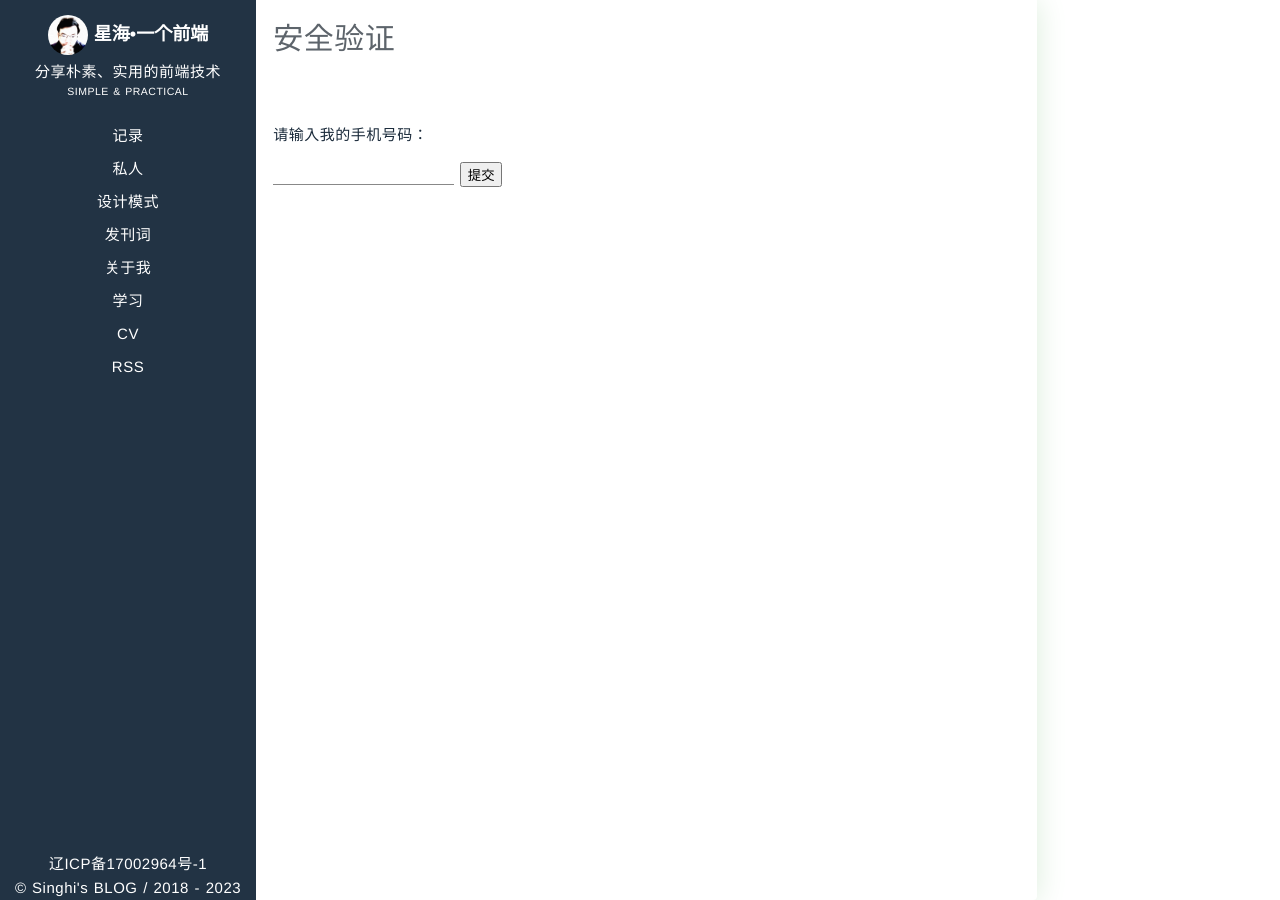
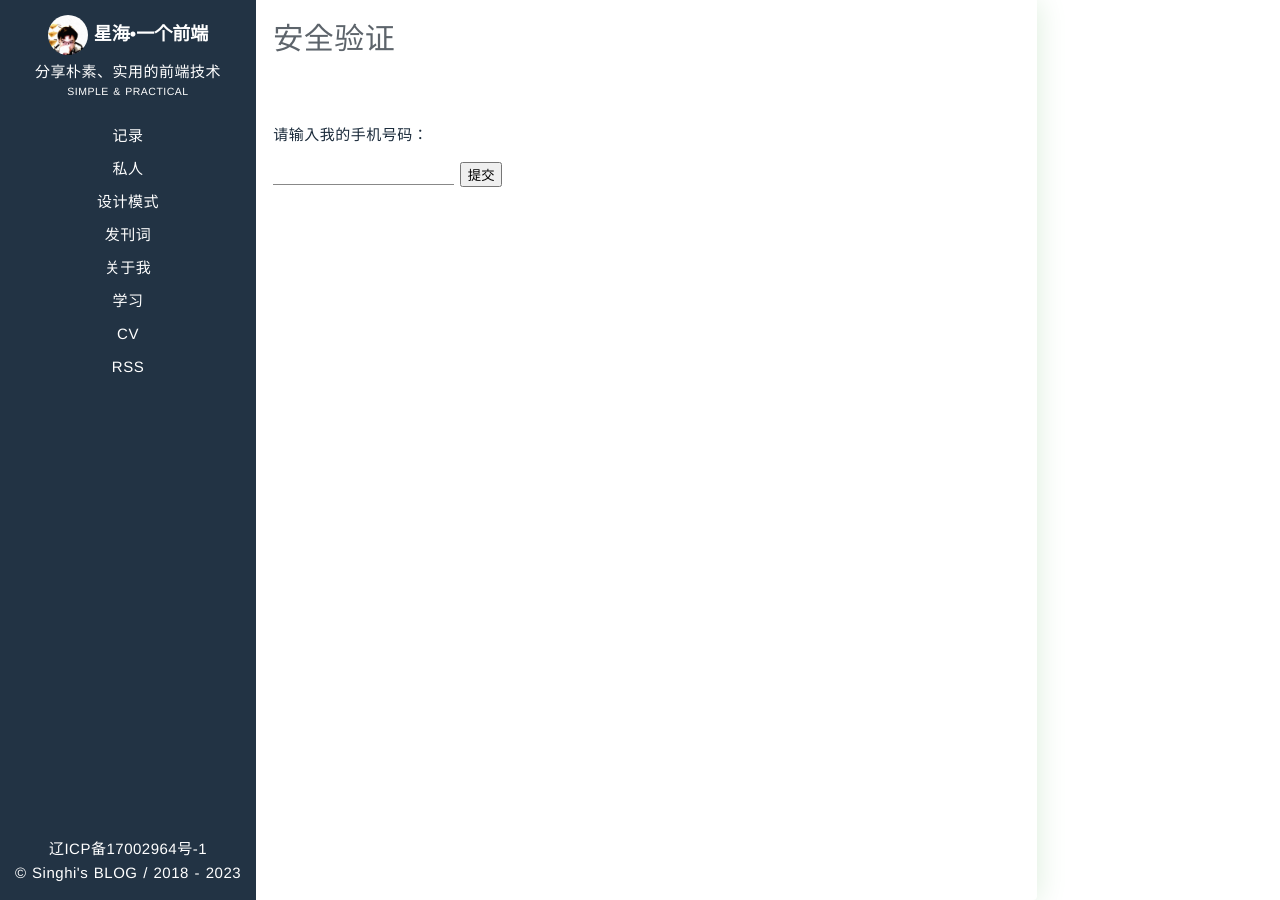
Before and after one commit to zxh19890103/singhi.io, a Jekyll site: the page built from privates-safe.md, in a window 1280 px wide. Built offline with Jekyll 4.4.1, drawn with Linux system fonts in a browser that asks for light colours; a style sheet for code colours, icons or effects is not loaded.

Commit message:
margin copyriht. and profile.

```diff
--- a/_layouts/default.html
+++ b/_layouts/default.html
@@ -21,7 +21,7 @@
           <div class="header__logo">
             <div class="logo COCOGOOSE">
               <div class="logo__title">
-                <img src="/assets/profile.jpeg" />
+                <img src="/assets/-Qx6RFq__400x400.jpeg" />
                 星海&bull;一个前端
               </div>
               <div class="logo__motto">
--- a/_layouts/with-nav.html
+++ b/_layouts/with-nav.html
@@ -28,7 +28,7 @@
     <aside>
       <div class="logo">
         <div class="logo__title">
-          <img style="border-radius: 50%;" src="/assets/profile.jpeg"/>
+          <img style="border-radius: 50%;" src="/assets/-Qx6RFq__400x400.jpeg"/>
           星海&bull;一个前端
         </div>
         <div class="logo__motto">
--- a/_sass/new-ui/_layout.scss
+++ b/_sass/new-ui/_layout.scss
@@ -31,6 +31,7 @@ aside {
 	left: 0px;
 	.copyright {
 		width: 100%;
+		margin-bottom: 1rem;
 		a {
 			color: inherit;
 		}
```
Also changed, not shown: assets/-Qx6RFq__400x400.jpeg (added).
